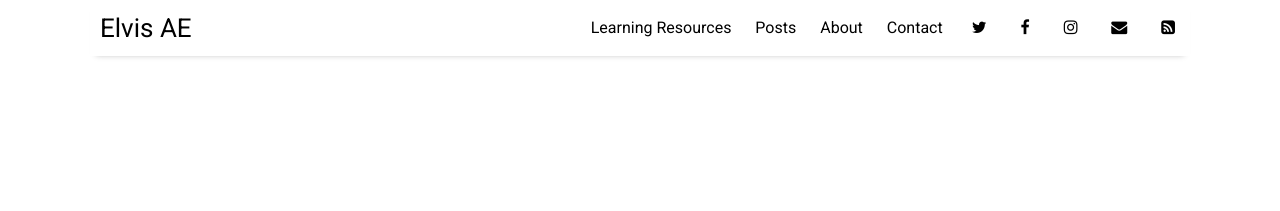
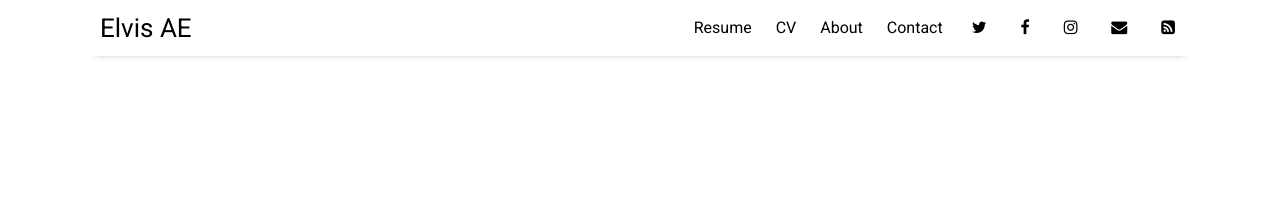
Before and after one commit to otherelvis/otherelvis.github.io, a Jekyll site: the page built from pages/sample-posts.md, in a window 1280 px wide. Shown: the top 211 px of the page. Built offline with Jekyll 4.4.1, drawn with Linux system fonts in a browser that asks for light colours; nearby versions of some CDN libraries.

Commit message:
Update settings.yml

```diff
--- a/_data/settings.yml
+++ b/_data/settings.yml
@@ -8,8 +8,8 @@ google-ID: ''
 
 menu:
 #- {name: 'Interesting Facts',  url: 'facts'}
-- {name: 'Learning Resources', url: 'resources'}
-- {name: 'Posts',       url: 'sample-posts'}
+- {name: 'Resume', url: 'resources'}
+- {name: 'CV',       url: 'sample-posts'}
 #- {name: 'Documentation',      url: 'documentation'}
 - {name: 'About',              url: 'about'}
 - {name: 'Contact',            url: 'contact'}
```
